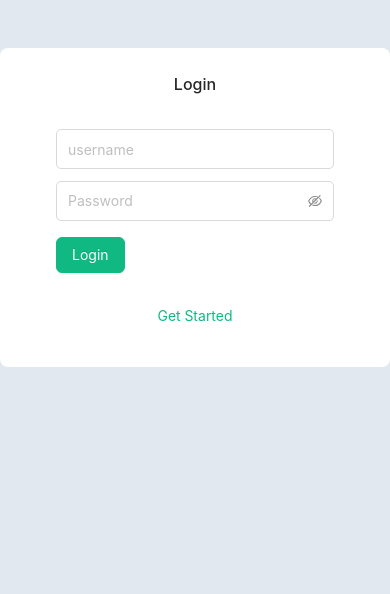
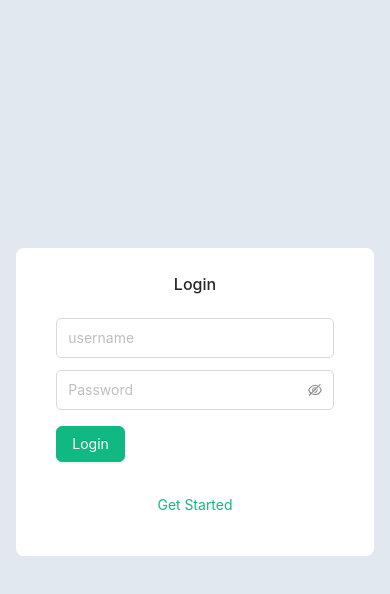
Before and after one commit to Harshaou/mykare, a React (Create React App) app: page /login in a window 390 px wide. Shown: the top 594 px of the page. Built offline with nearby package versions, Linux system fonts and the light colour scheme.

Commit message:
auth page responsivness completed

```diff
--- a/src/pages/LoginPage/index.js
+++ b/src/pages/LoginPage/index.js
@@ -32,14 +32,13 @@ const Resgister = () => {
 
   return (
     <Template>
-      <div className="w-full mx-auto">
-        <div className=" flex flex-col items-center justify-center py-12">
-          <div className="bg-white rounded-lg w-full sm:w-11/12 md:w-7/12 lg:w-4/12 p-10  pt-6">
-            <div className="flex flex-col gap-3 justify-center px-4 w-full ">
+      <div className="w-full h-screen mx-auto">
+        <div className="flex h-full flex-col items-center justify-center py-12">
+          <div className="bg-white -mt-10 rounded-lg w-11/12 sm:w-7/12 md:w-6/12 lg:w-4/12 p-10 pt-6">
+            <div className="md:px-4">
               <div className="flex gap-3 items-center justify-center mb-5">
                 <h2 className="mb-0 md:text-3xl ">Login</h2>
               </div>
-
               <Form className="" name="validate_other" onFinish={onSubmit}>
                 <Form.Item
                   className="!m-0 !mb-3"
--- a/src/pages/RegisterPage/index.js
+++ b/src/pages/RegisterPage/index.js
@@ -28,14 +28,13 @@ const Resgister = () => {
 
   return (
     <Template>
-      <div className="w-full mx-auto">
-        <div className=" flex flex-col items-center justify-center py-12">
-          <div className="bg-white rounded-lg w-full sm:w-11/12 md:w-7/12 lg:w-4/12 p-10  pt-6">
-            <div className="flex flex-col gap-3 justify-center px-4 w-full ">
+      <div className="w-full h-screen mx-auto">
+        <div className="flex h-full flex-col items-center justify-center py-12">
+          <div className="bg-white -mt-10 rounded-lg w-11/12 sm:w-7/12 md:w-6/12 lg:w-4/12 p-10 pt-6">
+            <div className="md:px-4">
               <div className="flex gap-3 items-center justify-center mb-5">
                 <h2 className="mb-0 md:text-3xl ">Create a Account</h2>
               </div>
-
               <Form className="" name="validate_other" onFinish={onSubmit}>
                 <Form.Item
                   className="!m-0 !mb-3"
```
